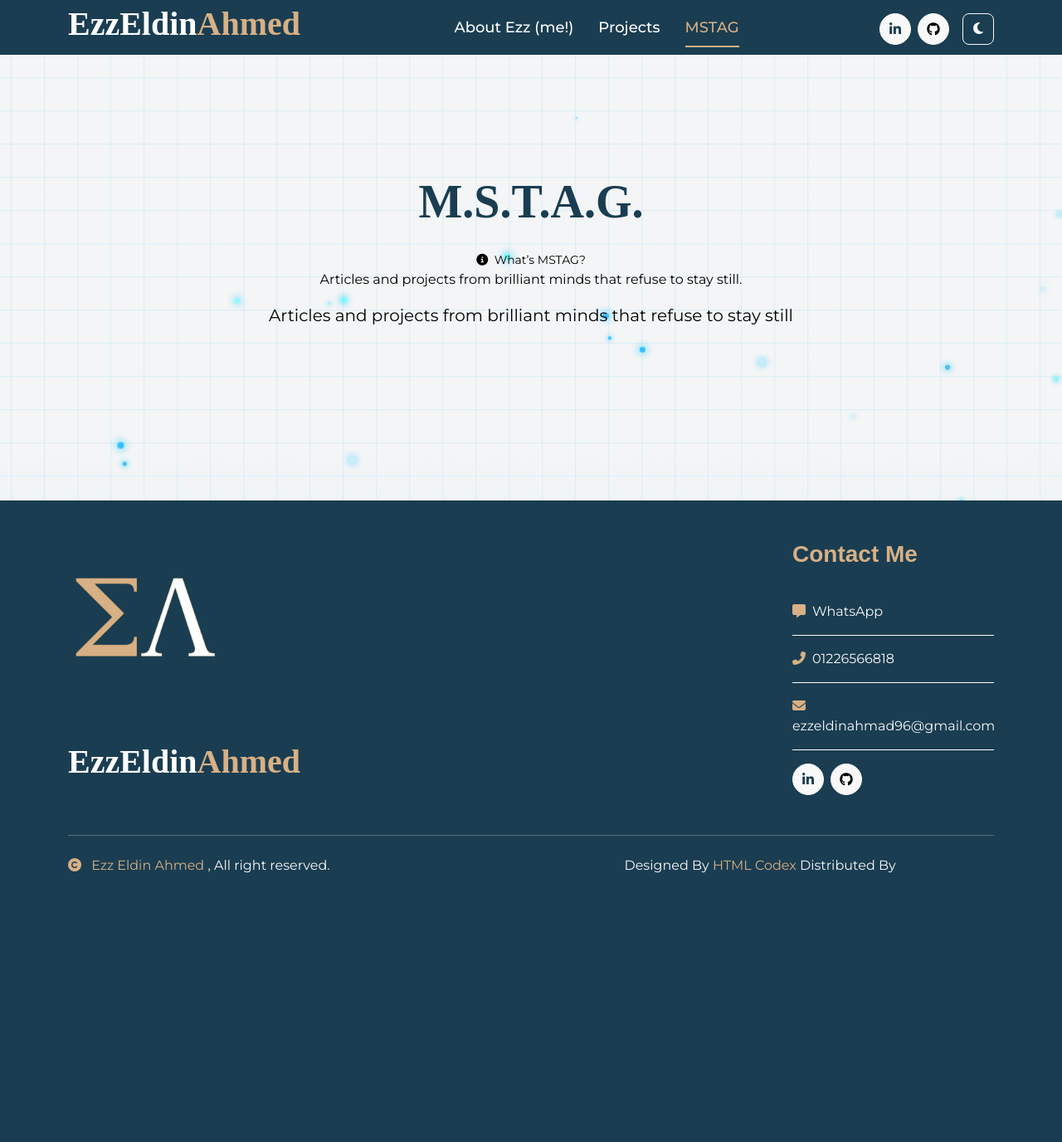
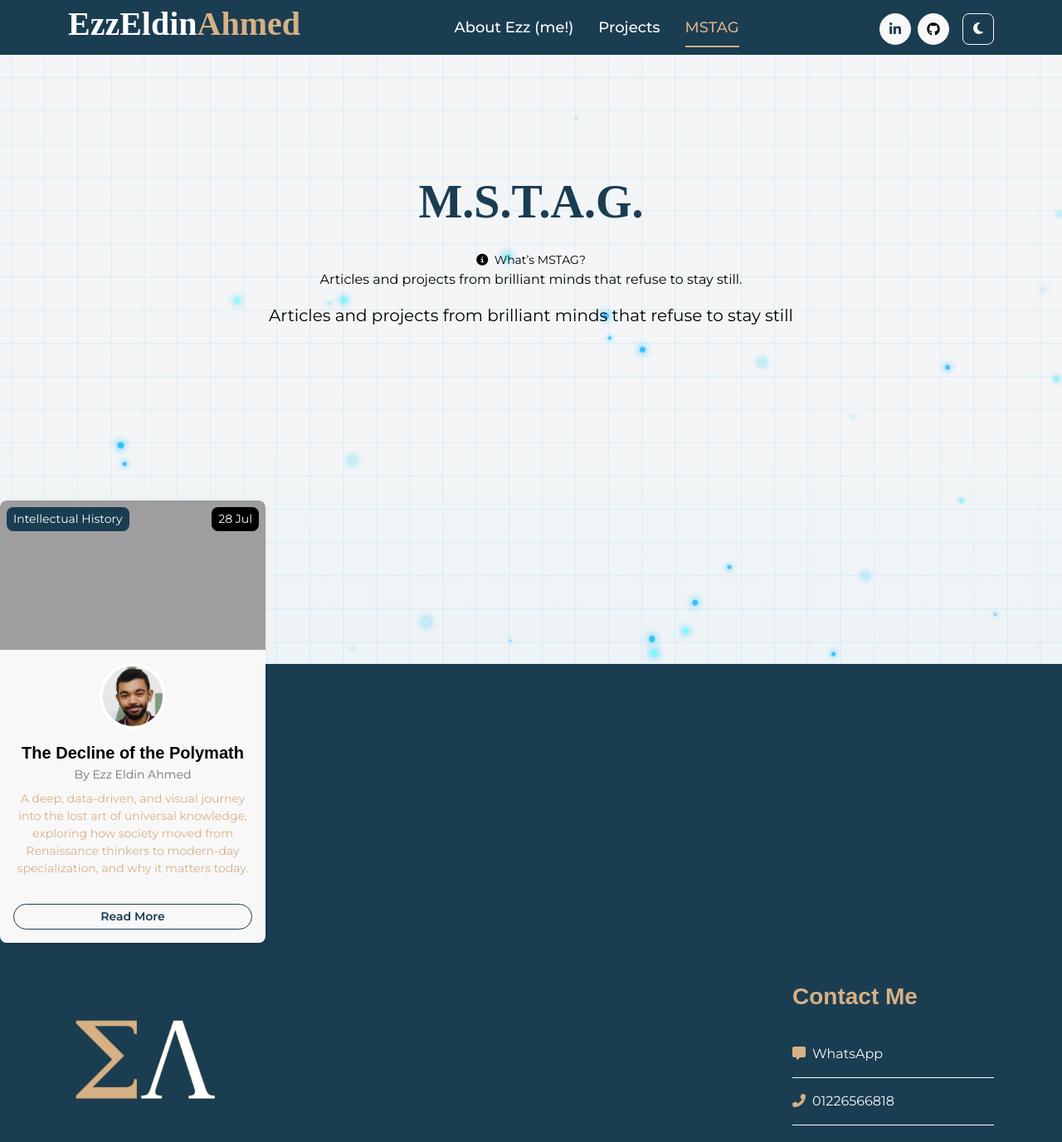
Before and after one commit to Ezzio11/ezz-portfolio, a Django app: page /mstag/ in a window 1280 px wide. Shown: the top 1376 px of the page at 83% size. Before the commit the page ends 1052 px from the top, so only its background shows below. Run offline with Django 5.2, Linux system fonts and the light colour scheme; data that the repository does not hold is empty; some libraries are stand-ins or nearby versions; some web fonts are replaced; grey boxes are pictures that could not be loaded.

Commit message:
Update mstag.html

```diff
--- a/myapp/templates/mstag.html
+++ b/myapp/templates/mstag.html
@@ -160,6 +160,32 @@
     </div>
     {% endif %}
 </div>
+
+<div class="col-sm-6 col-lg-4 col-xl-3 d-flex">
+  <div class="blog-item bg-light rounded shadow-sm w-100 d-flex flex-column transition hover-shadow overflow-hidden">
+    <div class="position-relative">
+      <img src="/static/img/polymath-cover.jpg" class="img-fluid w-100 rounded-top" style="height: 180px; object-fit: cover;" alt="The Decline of the Polymath">
+      <span class="position-absolute top-0 start-0 m-2 px-2 py-1 bg-primary text-white rounded small">
+        Intellectual History
+      </span>
+      <span class="position-absolute top-0 end-0 m-2 px-2 py-1 bg-dark text-white rounded small">
+        28 Jul
+      </span>
+    </div>
+
+    <div class="p-3 text-center flex-grow-1 d-flex flex-column">
+      <div class="mx-auto mb-3 border border-4 border-white rounded-circle overflow-hidden" style="width: 80px; height: 80px;">
+        <img src="/static/img/admin.jpg" alt="Ezz Eldin Ahmed" style="width: 100%; height: 100%; object-fit: cover;">
+      </div>
+      <h5 class="fw-bold mb-1">The Decline of the Polymath</h5>
+      <p class="text-muted mb-2 small">By Ezz Eldin Ahmed</p>
+      <p class="text-secondary small flex-grow-1">
+        A deep, data-driven, and visual journey into the lost art of universal knowledge, exploring how society moved from Renaissance thinkers to modern-day specialization, and why it matters today.
+      </p>
+      <a href="/decline-of-the-polymath/" class="btn btn-sm btn-outline-primary rounded-pill mt-3">Read More</a>
+    </div>
+  </div>
+</div>
 <!-- Blog End -->
 {% endblock %}
 
```
